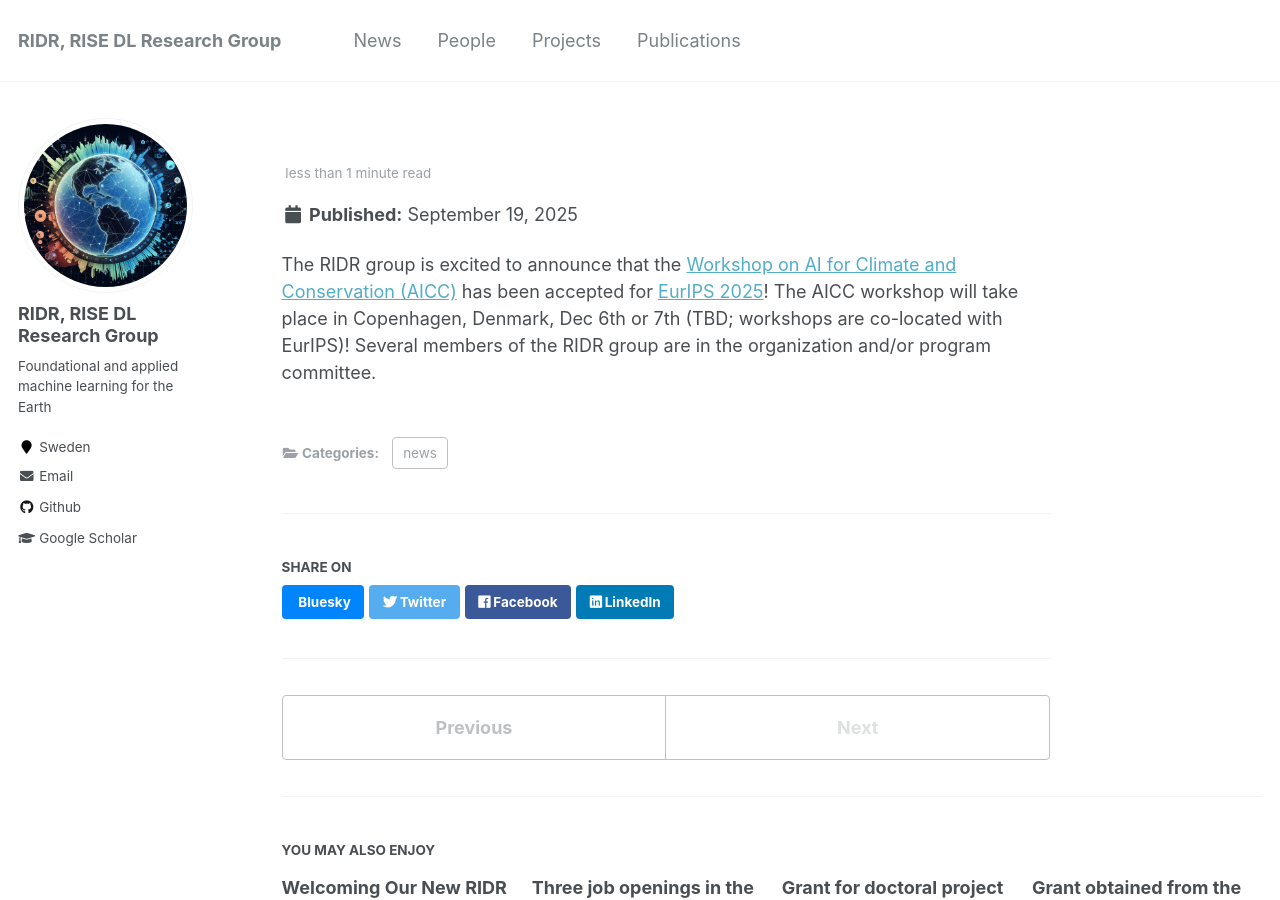
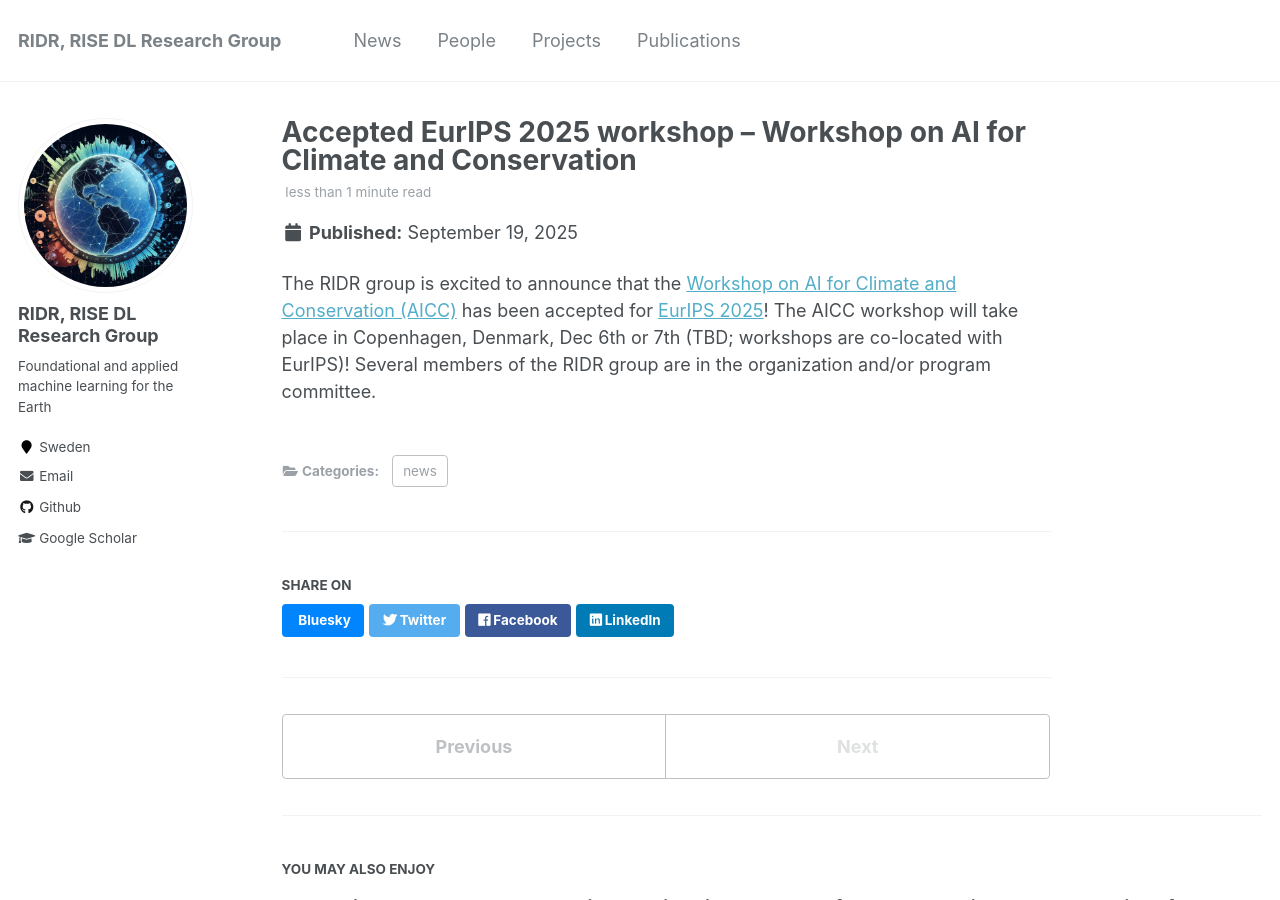
Before and after one commit to ridr-se/ridr-se.github.io, a Jekyll site: the page built from news/_posts/2025-09-19-aicc.md, in a window 1280 px wide and 900 px high. Built offline with Jekyll 4.4.1, drawn with Linux system fonts in a browser that asks for light colours.

Commit message:
Update 2025-09-19-aicc.md

```diff
--- a/news/_posts/2025-09-19-aicc.md
+++ b/news/_posts/2025-09-19-aicc.md
@@ -1,5 +1,5 @@
 ---
-title: Accepted EurIPS 2025 workshop: Workshop on AI for Climate and Conservation
+title: Accepted EurIPS 2025 workshop -- Workshop on AI for Climate and Conservation
 shortversion: "The RIDR group is excited to announce that the [Workshop on AI for Climate and Conservation (AICC)](https://sites.google.com/g.harvard.edu/aicceurips) has been accepted for [EurIPS 2025](https://eurips.cc/workshops/)! The AICC workshop will take place in Copenhagen, Denmark, Dec 6th or 7th (TBD; workshops are co-located with EurIPS)! Several members of the RIDR group are in the organization and/or program committee.
 "
 people:
```
